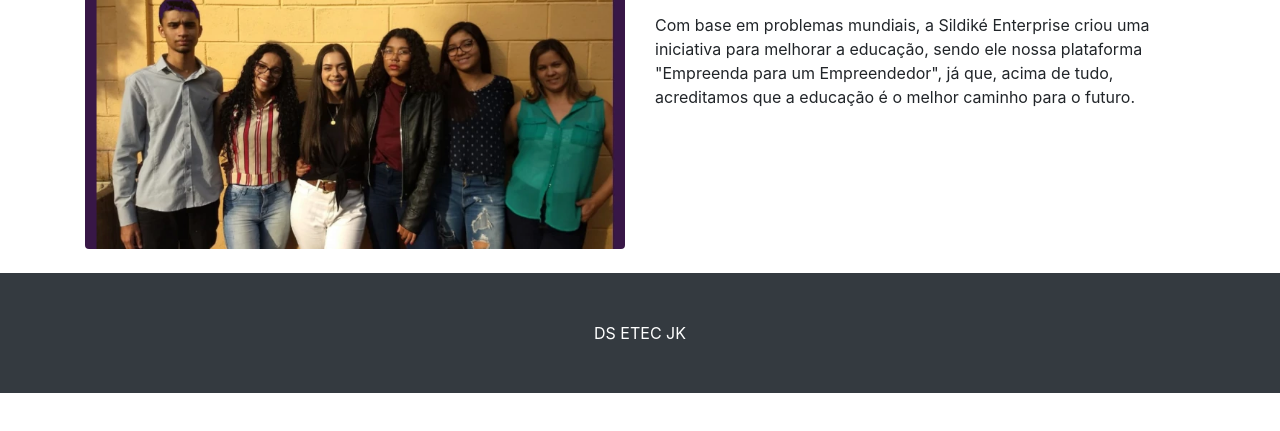
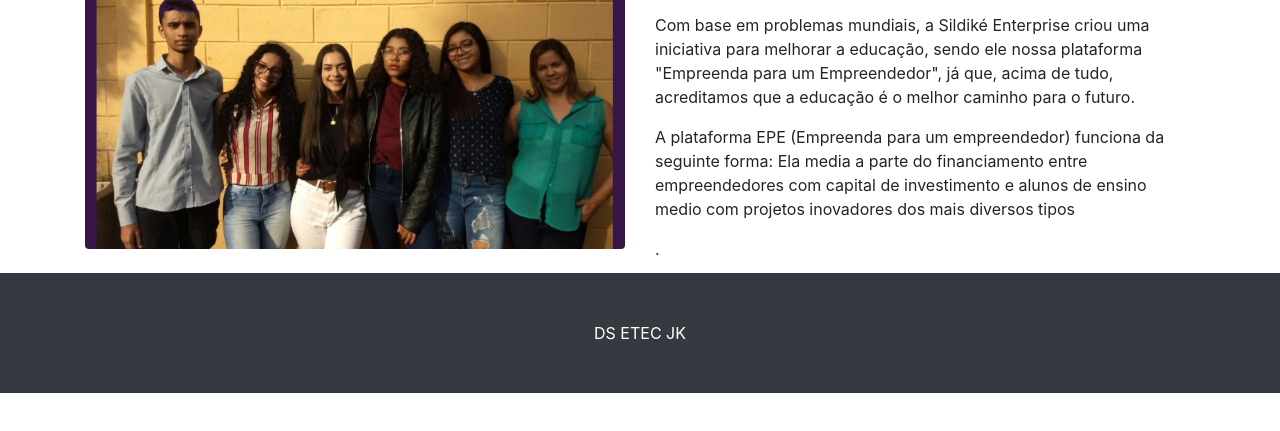
Before and after one commit to almircanella/sildike, a website: page about.html in a window 1280 px wide. Shown: the part 329-760 px from the top of the page. Drawn offline with Linux system fonts and the light colour scheme.

Commit message:
Update about.html

```diff
--- a/about.html
+++ b/about.html
@@ -84,6 +84,7 @@
         <h2>Acerca de nossa empresa:</h2>
         <p>A Sildiké Enterprise é uma empresa de serviços tecnológicos fundada em 2018, com o intuito de trazer conforto, tecnologia e inovação para seus clientes e prósperos clientes.</p>
         <p>Com base em problemas mundiais, a Sildiké Enterprise criou uma iniciativa para melhorar a educação, sendo ele nossa plataforma "Empreenda para um Empreendedor", já que, acima de tudo, acreditamos que a educação é o melhor caminho para o futuro.</p>
+      <p>A plataforma EPE (Empreenda para um empreendedor) funciona da seguinte forma: Ela media a parte do financiamento entre empreendedores com capital de investimento e alunos de ensino medio com projetos inovadores dos mais diversos tipos </p>.
       </div>
     </div>
     <!-- /.row -->
```
